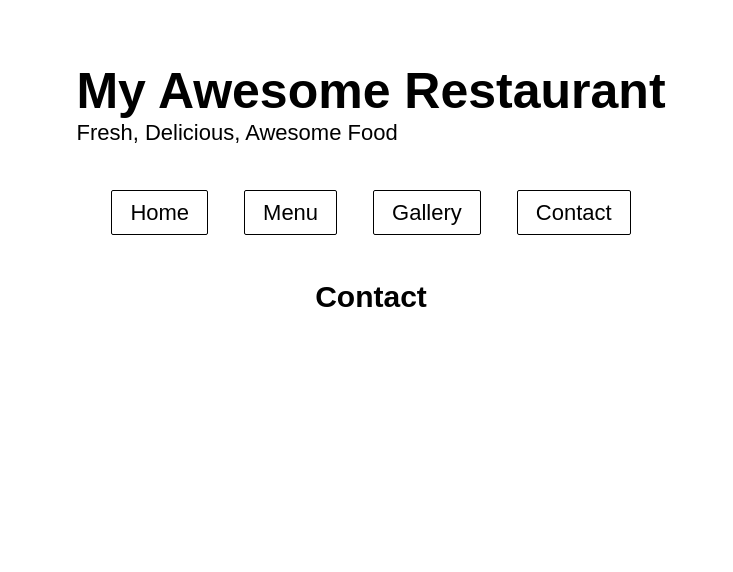
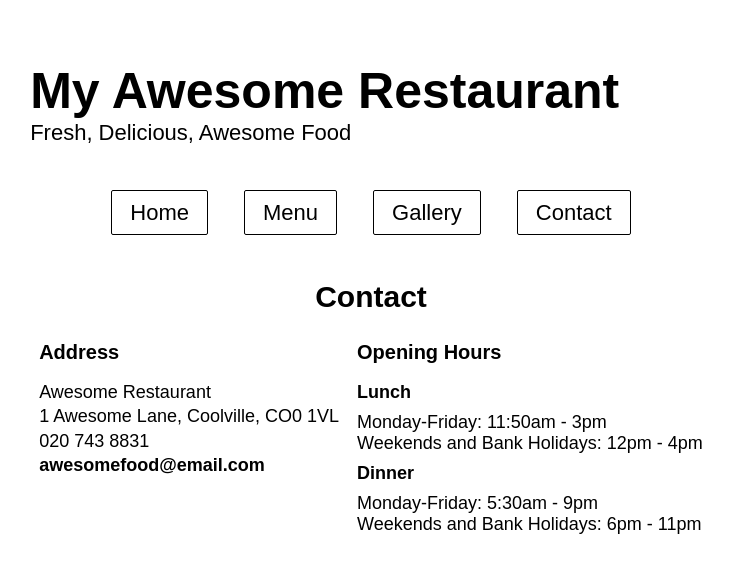
Before and after one commit to DoodleDeBug/TOP-restaurant, a website built with webpack: page dist/index.html in a window 1280 px wide. Both pictures are taken after a click on the item "Contact". Shown: the whole page, without its empty margins (269-1002 px from the left). Built offline with nearby package versions, Linux system fonts and the light colour scheme; files whose address does not match are found by name.

Commit message:
createa contact page

```diff
--- a/src/contact.js
+++ b/src/contact.js
@@ -3,13 +3,23 @@ function contact() {
 
   const section = document.createElement("div");
   section.classList.add("section");
+  content.appendChild(section);
 
   const title = document.createElement("h2");
   title.innerText = "Contact";
-
   section.appendChild(title);
 
-  content.appendChild(section);
+  const address = document.createElement("div");
+  address.classList.add("address-box", "contact");
+  address.innerHTML =
+    "<h3>Address</h3><p>Awesome Restaurant</p><p>1 Awesome Lane, Coolville, CO0 1VL</p><p>020 743 8831</p><p><b>awesomefood@email.com</b></p>";
+  section.appendChild(address);
+
+  const hours = document.createElement("div");
+  hours.classList.add("hours-box", "contact");
+  hours.innerHTML =
+    '<h3>Opening Hours</h3><div class="hours-section"><h4>Lunch</h4><ul><li>Monday-Friday: 11:50am - 3pm</li><li>Weekends and Bank Holidays: 12pm - 4pm</li></ul></div><div class="hours-section"><h4>Dinner</h4><ul><li>Monday-Friday: 5:30am - 9pm</li><li>Weekends and Bank Holidays: 6pm - 11pm</li></ul></div>';
+  section.appendChild(hours);
 }
 
 export default contact;
--- a/src/style.css
+++ b/src/style.css
@@ -123,6 +123,35 @@ h2 {
 
 /* contact */
 
+.contact {
+  padding: 0.5rem;
+}
+
+.contact h3 {
+  margin-bottom: 1rem;
+  font-size: 20px;
+}
+
+.contact h4 {
+  margin: 0.5rem 0;
+}
+
+.address-box {
+  float: left;
+}
+
+.address-box p {
+  margin-bottom: 0.2rem;
+}
+
+.hours-box {
+  float: right;
+}
+
+.hours-box ul {
+  list-style: none;
+}
+
 /* footer*/
 /* footer span {
   display: block;
```
Also changed, not shown: dist/main.js.
